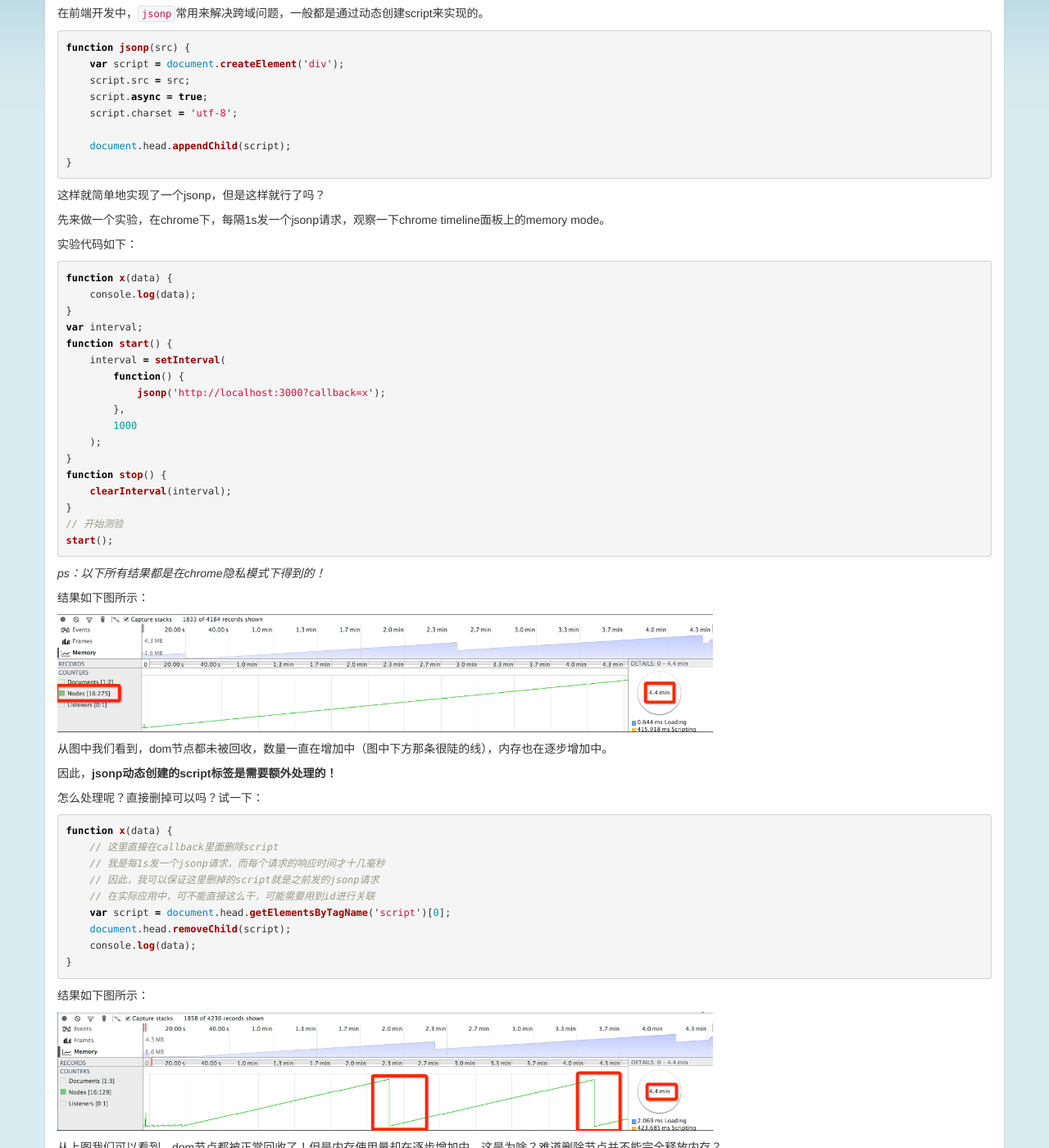
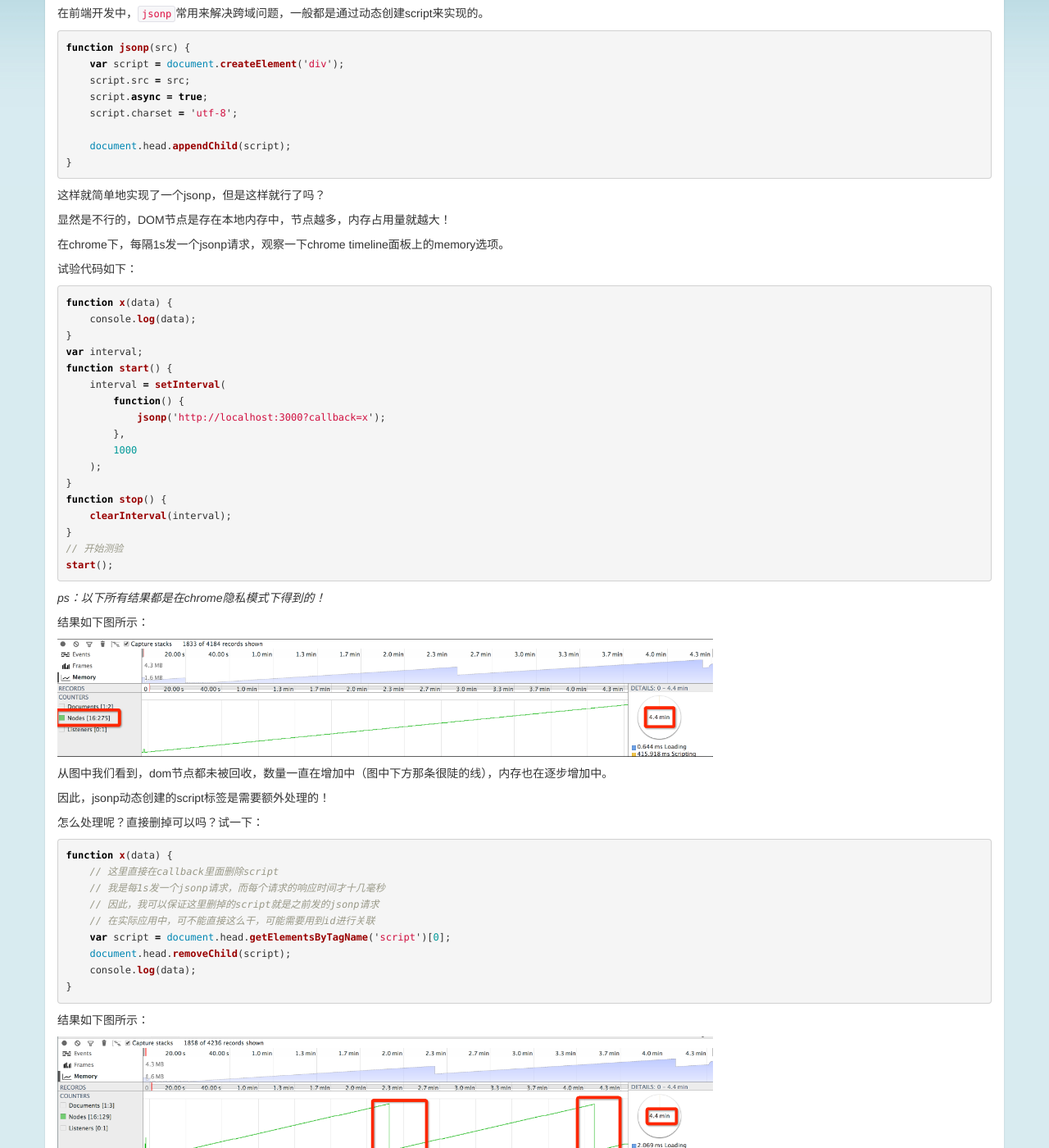
Before and after one commit to hushicai/hushicai.github.io, a Jekyll site: the page built from _posts/2014-04-26-guan-yu-jsonp.md, in a window 1280 px wide and 1400 px high, scrolled down 227 px. Shown: the whole window at 82% size. Built offline with Jekyll 4.4.1, drawn with Linux system fonts in a browser that asks for light colours; nearby versions of some CDN libraries; Markdown is read by kramdown in place of the engine named in the settings; a script that is not in the unit is left out; comment, search, counter and statistics services are not loaded; some of the changed text lies outside the part shown.

````diff
--- a/_posts/2014-04-26-guan-yu-jsonp.md
+++ b/_posts/2014-04-26-guan-yu-jsonp.md
@@ -24,11 +24,13 @@ function jsonp(src) {
 
 这样就简单地实现了一个jsonp，但是这样就行了吗？
 
+显然是不行的，DOM节点是存在本地内存中，节点越多，内存占用量就越大！
+
 <!-- more -->
 
-先来做一个实验，在chrome下，每隔1s发一个jsonp请求，观察一下chrome timeline面板上的memory mode。
+在chrome下，每隔1s发一个jsonp请求，观察一下chrome timeline面板上的memory选项。
 
-实验代码如下：
+试验代码如下：
 
 ```javascript
 function x(data) {
@@ -58,7 +60,7 @@ _ps：以下所有结果都是在chrome隐私模式下得到的！_
 
 从图中我们看到，dom节点都未被回收，数量一直在增加中（图中下方那条很陡的线），内存也在逐步增加中。
 
-因此，__jsonp动态创建的script标签是需要额外处理的！__
+因此，jsonp动态创建的script标签是需要额外处理的！
 
 怎么处理呢？直接删掉可以吗？试一下：
 
@@ -80,11 +82,11 @@ function x(data) {
 
 从上图我们可以看到，dom节点都被正常回收了！但是内存使用量却在逐步增加中。这是为啥？难道删除节点并不能完全释放内存？
 
+_疑惑：为啥script删除之后，内存没完全释放？或者这部分递增的内存不是节点造成的？_
+
 google了一番，发现真存在这种问题，有人建议这么干：删除节点后，同时还得删除节点的各个属性？
 
-_ps：为啥script删除之后，内存没完全释放？这估计得研究研究垃圾回收机制了！_
-
-我又试了一下：
+于是我又试了一下：
 
 ```javascript
 function x(data) {
@@ -102,9 +104,11 @@ function x(data) {
 
 <img src="/assets/images/jsonp-remove-and-dispose.png" alt="" width="800">
 
-如上图所示，有两个很明显的低谷，节点数和内存使用量在该时刻相同！说明最终是没有产生leak！
+如上图所示，有两个很明显的低谷，节点数和内存使用量在该时刻相同！
 
 _疑惑：为什么在前面的回收点上，内存还是在继续增加，而到了3.7min ~ 4min之间的某个时刻才完全释放了？_
+
+综上，第三次实验的方法貌似是可以解决jsonp memory leak问题的！
 
 测试代码见[gist](https://gist.github.com/hushicai/11315775)！
 
````
Also changed, not shown: drafts/2014-04-27-test.md (added, +9 -0 lines), wumii-verification.htm (deleted, +0 -10 lines), wumii-verification.html (deleted, +0 -10 lines), 1 other file.
